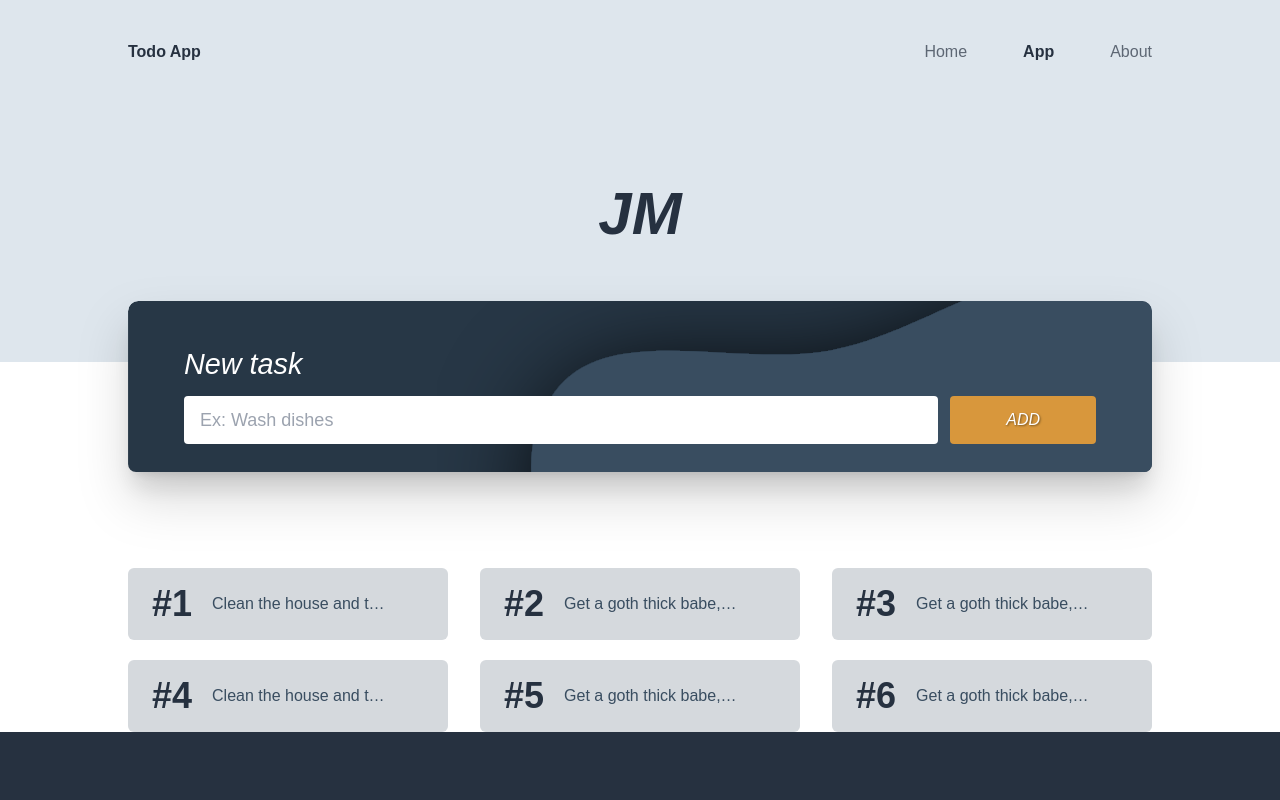
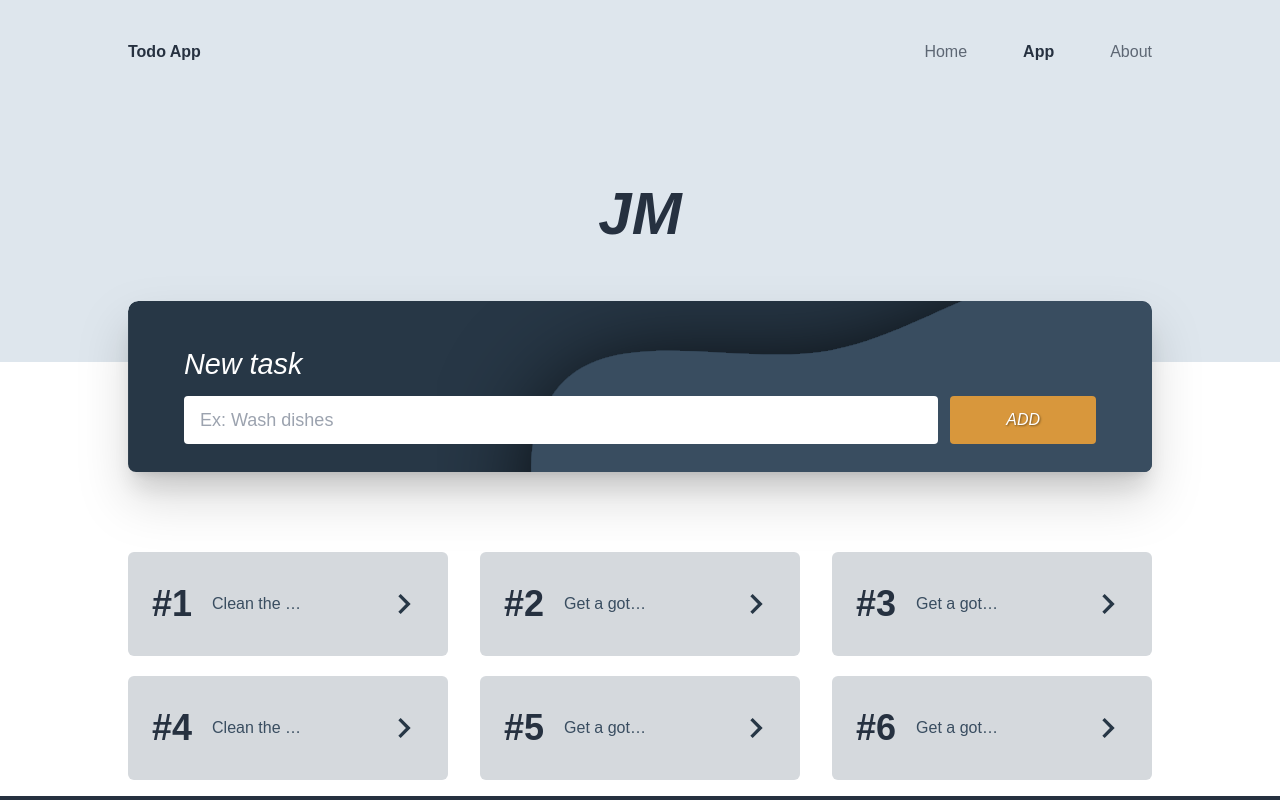
Before and after one commit to JooseMM/angular-todo, an Angular app: page /home in a window 1280 px wide. Both pictures are taken after a click on the button "START NOW". Shown: the top 800 px of the page. Built offline with nearby package versions, Linux system fonts and the light colour scheme.

Commit message:
add logic and styles for the task view

```diff
--- a/src/app/Components/task-item/task-item.component.html
+++ b/src/app/Components/task-item/task-item.component.html
@@ -1,6 +1,6 @@
-<li  class="flex bg-soft-gray py-4 mx-2 my-4 px-6 rounded-md text-dark-blue | lg:mx-auto lg:py-0 lg:h-full  lg:items-center" [class.py-5]="item.complete" [class.item-start]="showDetails" (click)="expandTask(index)"
+<li  class="flex basis-full px-6 py-4  text-very-dark-blue | lg:py-8 lg:hover:cursor-pointer lg:mx-auto lg:w-full lg:h-full lg:items-center" [class.py-5]="item.complete" [class.item-start]="item.showDetails" (click)="expandTaskEvent(item.id)"
       >
-        <span class="text-very-dark-blue font-black text-4xl mr-6 | lg:mr-5"
+        <span class=" font-black text-4xl mr-6 | lg:mr-5"
           >
           <h4 *ngIf="!item.complete; else elseElement">#{{  index + 1 }}</h4>
           <ng-template #elseElement>
@@ -9,15 +9,16 @@
           </span
         >
         <div
-          class="flex justify-between items-center flex-wrap basis-full gap-y-6 lg:flex-nowrap"
+          class="flex basis-full text-dark-blue gap-y-6 justify-between items-center | lg:flex-nowrap"
+          [class.flex-wrap]="item.showDetails"
         >
-          <span [class.opacity-50]="item.complete"  [class]="showDetails ? 'mt-2 lg:mt-0' : ' truncate w-36 | lg:w-44'" >{{
+          <span [class.opacity-50]="item.complete"  [class]="item.showDetails ? 'mt-2 lg:mt-0 lg:w-3/4' : 'truncate  | w-44 lg:w-[7vw] ' " >{{
             item.task
           }}</span>
           <!-- hidden details div -->
           <div
             [class]="
-              showDetails ? 'flex basis-9/12 justify-end items-end mb-2 lg:basis-auto lg:items-center lg:mb-0'  : 'hidden'
+              item.showDetails? 'flex basis-9/12 justify-end items-end mb-2 lg:basis-auto lg:items-center lg:mb-0'  : 'hidden'
             "
           >
           <!-- buttons for handling task state -->
@@ -36,9 +37,10 @@
             </div>
           </div>
           <!-- Button for showing more details about task -->
-          <button *ngIf="!item.complete" class="lg:hidden">
+          <button *ngIf="!item.complete" >
             <img
-              [class.rotate-180]="showDetails"
+
+              [ngClass]="item.showDetails ? 'rotate-180 lg:rotate-90' : 'rotate-0 lg:-rotate-90'"
               src="../../../assets/Icons/task-list-detail-btn.svg"
               alt="Show More datails"
             />
--- a/src/app/Components/task-item/task-item.component.ts
+++ b/src/app/Components/task-item/task-item.component.ts
@@ -8,18 +8,11 @@ import { ListType } from 'src/app/list-type';
 export class TaskItemComponent {
   @Input() item!: ListType;
   @Input() index!: number;
-  @Input() showDetails: boolean = false;
   @Output() taskAction = new EventEmitter<{ id: number; action: string }>();
-  @Output() selectedTask = new EventEmitter<any>();
+  @Output() selectedTask = new EventEmitter<number>();
 
-  toggleDiv = () => {
-    this.showDetails = !this.showDetails;
-  };
-
-  expandTask = (index: number) => {
-    this.toggleDiv();
-    this.selectedTask.emit(index);
-    console.log(`Child ${index}`);
+  expandTaskEvent = (id: number) => {
+    this.selectedTask.emit(id);
   };
 
   targetTask = (id: number, action: string) => {
--- a/src/app/Components/task-list/task-list.component.ts
+++ b/src/app/Components/task-list/task-list.component.ts
@@ -1,21 +1,24 @@
 import { Component, inject } from '@angular/core';
 import { ListType } from '../../list-type';
 import { DataService } from '../../data.service';
-import { NgForOfContext } from '@angular/common';
+
 
 @Component({
   selector: 'app-task-list',
   template: ` <div class="bg-white ">
     <ul
-      class="bg-white pt-8 pb-4 | lg:grid lg:grid-cols-3 lg:pt-20 lg:mx-auto lg:max-w-5xl lg:gap-x-8 lg:gap-y-5"
+      class="bg-white pt-8 pb-4 grid grid-cols-1 w-[90%] gap-y-4 mx-auto |  md:grid-cols-2 md:gap-x-5  | lg:grid-cols-3 lg:pt-20 lg:max-w-5xl lg:gap-x-8 lg:gap-y-5"
     >
       <app-task-item
+        class="flex bg-soft-gray rounded-md  | lg:mx-0 lg:w-full lg:h-full lg:items-center"
         *ngFor="let listItem of list; let i = index"
         [item]="listItem"
         [index]="i"
+        (selectedTask)="handleExpandTask($event)"
         (taskAction)="taskStateChange($event)"
-        (expandTask)="getSelectedTask($event)"
-        [ngClass]="selectedTaskID === i ? 'text-white' : ''"
+        [ngClass]="
+          listItem.showDetails && (i + 1) % 3 != 0 ? 'lg:col-span-2' : null
+        "
       ></app-task-item>
     </ul>
   </div>`,
@@ -28,7 +31,7 @@ export class TaskListComponent {
     this.list = this.dataService.getAllData();
   }
 
-  taskStateChange = (task: any) => {
+  taskStateChange = (task: { id: number; action: string }) => {
     if (task.action === 'completed') {
       this.dataService.completedTask(task.id);
     } else if (task.action === 'delete') {
@@ -37,8 +40,9 @@ export class TaskListComponent {
     }
     this.list = this.dataService.getAllData();
   };
-  getSelectedTask = (index: any) => {
-    this.selectedTaskID = index;
-    console.log(`Parent ${index}`);
+  handleExpandTask = (taskID: number) => {
+    this.selectedTaskID = taskID;
+    this.dataService.setShowDetails(taskID);
+    this.list = this.dataService.getAllData();
   };
 }
--- a/src/app/data.service.ts
+++ b/src/app/data.service.ts
@@ -7,34 +7,40 @@ import { ListType } from './list-type';
 export class DataService {
   protected dataBase: ListType[] = [
     {
-      id: new Date().getTime() + 5,
+      id: new Date().getTime() + 10,
+      task: 'Clean the house and take out the trash ',
+      complete: false,
+      showDetails: false,
+    },
+    {
+      id: new Date().getTime() + 20,
+      task: 'Get a goth thick babe, nigga damn!',
+      complete: false,
+      showDetails: false,
+    },
+    {
+      id: new Date().getTime() + 50,
+      task: 'Get a goth thick',
+      complete: false,
+      showDetails: false,
+    },
+    {
+      id: new Date().getTime() + 100,
       task: 'Clean the house and take out the trash',
       complete: false,
+      showDetails: false,
     },
     {
-      id: new Date().getTime(),
+      id: new Date().getTime() + 75,
       task: 'Get a goth thick babe, nigga damn!',
       complete: false,
+      showDetails: false,
     },
     {
-      id: new Date().getTime(),
+      id: new Date().getTime() + 60,
       task: 'Get a goth thick babe, nigga damn!',
       complete: false,
-    },
-    {
-      id: new Date().getTime() + 5,
-      task: 'Clean the house and take out the trash',
-      complete: false,
-    },
-    {
-      id: new Date().getTime(),
-      task: 'Get a goth thick babe, nigga damn!',
-      complete: false,
-    },
-    {
-      id: new Date().getTime(),
-      task: 'Get a goth thick babe, nigga damn!',
-      complete: false,
+      showDetails: false,
     },
   ];
   constructor() {}
@@ -51,25 +57,48 @@ export class DataService {
       id: new Date().getTime(),
       task: newTask,
       complete: false,
+      showDetails: false,
     });
   };
   deleteData = (id: Number) => {
     this.dataBase = this.dataBase.filter((value: ListType) => value.id != id);
   };
-  completedTask = (id: number) => {
-    // let newArray : ListType = this.dataBase.map((value: ListType) => {
-    //   if (id === value.id) {
-    //     return (value.complete = true);
-    //   } else {
-    //     return value;
-    //   }
-    // });
-
+  setShowDetails = (id: Number) => {
     let newArray: ListType[] = this.dataBase.map((value) => {
       if (value.id === id) {
-        return { id: value.id, task: value.task, complete: true };
+        return {
+          id: value.id,
+          task: value.task,
+          complete: value.complete,
+          showDetails: !value.showDetails,
+        };
       } else {
-        return { id: value.id, task: value.task, complete: value.complete };
+        return {
+          id: value.id,
+          task: value.task,
+          complete: value.complete,
+          showDetails: false,
+        };
+      }
+    });
+    this.dataBase = [...newArray];
+  };
+  completedTask = (id: number) => {
+    let newArray: ListType[] = this.dataBase.map((value) => {
+      if (value.id === id) {
+        return {
+          id: value.id,
+          task: value.task,
+          complete: true,
+          showDetails: value.showDetails,
+        };
+      } else {
+        return {
+          id: value.id,
+          task: value.task,
+          complete: value.complete,
+          showDetails: value.showDetails,
+        };
       }
     });
     this.dataBase = [...newArray];
--- a/src/app/list-type.ts
+++ b/src/app/list-type.ts
@@ -2,4 +2,5 @@ export interface ListType {
   id: number;
   task: string;
   complete: boolean;
+  showDetails: boolean;
 }
```
